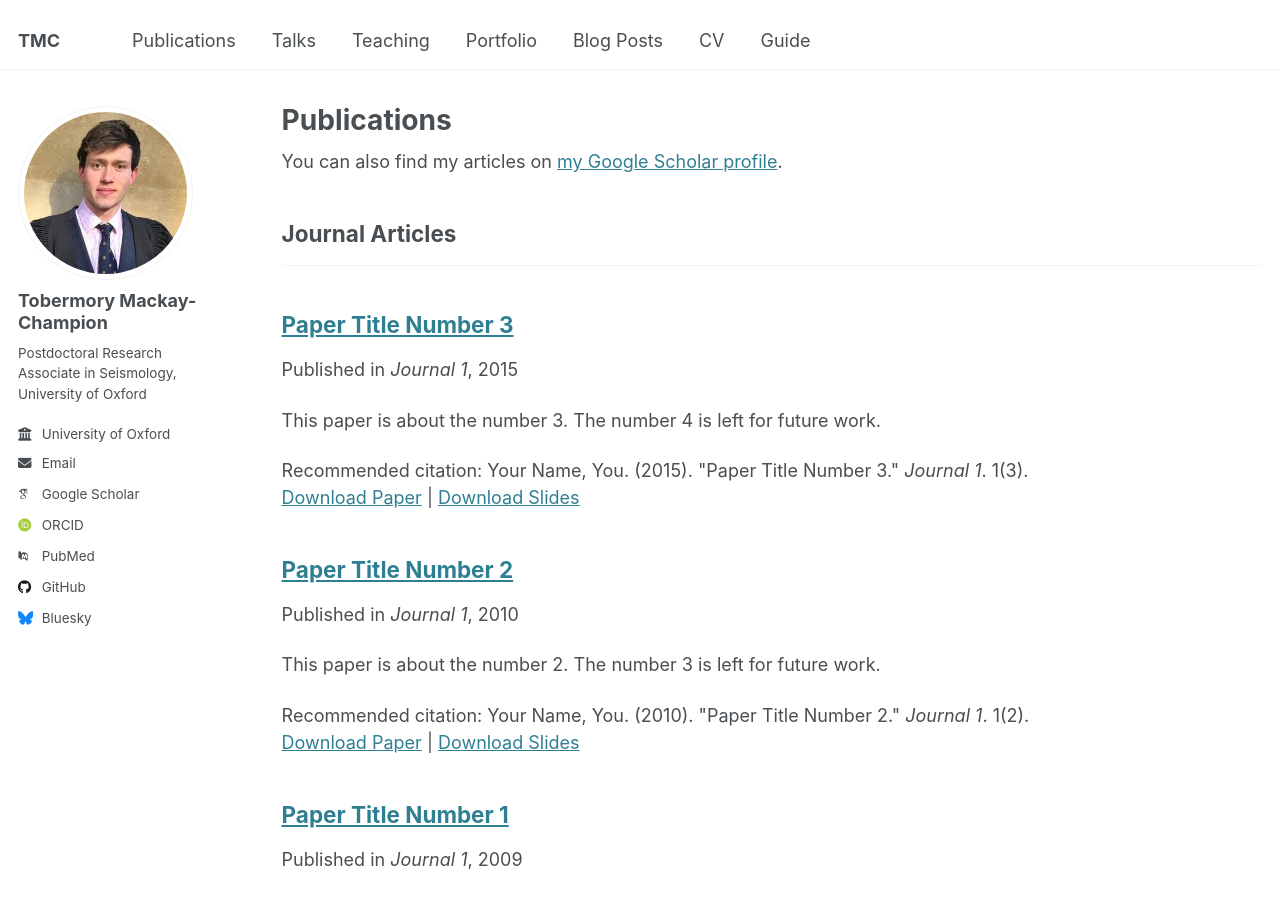
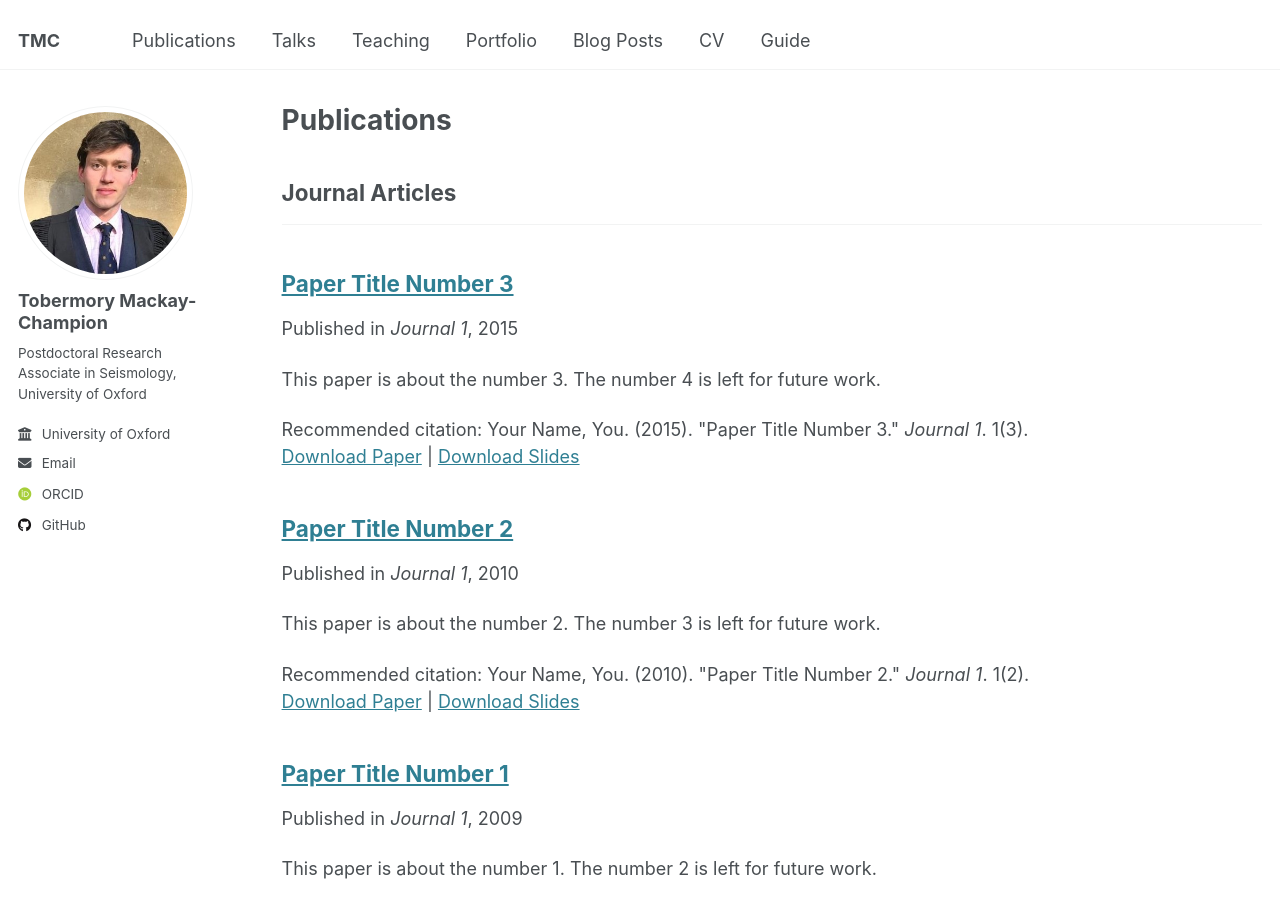
Before and after one commit to TMackay-Champion/TMackay-Champion.github.io, a Jekyll site: the page built from _pages/publications.html, in a window 1280 px wide and 900 px high. Built offline with Jekyll 4.4.1, drawn with Linux system fonts in a browser that asks for light colours; some web fonts are replaced; part of the change alters nothing that is shown.

Commit message:
Update _config.yml

```diff
--- a/_config.yml
+++ b/_config.yml
@@ -33,11 +33,11 @@ author:
 
   # Academic websites
   arxiv            : # URL - Update with the correct link to your profile
-  googlescholar    : "https://scholar.google.com/citations?user=PS_CX0AAAAAJ"
+  googlescholar    : # URL
   impactstory      : # URL
-  orcid            : "http://orcid.org/yourorcidurl"
+  orcid            : "https://orcid.org/0000-0002-6132-3327"
   semantic         : # URL
-  pubmed           : "https://www.ncbi.nlm.nih.gov/pubmed/?term=john+snow"
+  pubmed           : # URL
   researchgate     : # URL
   scopus           : # URL
 
@@ -45,12 +45,12 @@ author:
   bitbucket        : # Username - Update with your username on the site
   codepen          : # Username
   dribbble         : # Username
-  github           : "academicpages"
+  github           : "TMackay-Champion"
   kaggle           : # Username
   stackoverflow    : # User number or user number and name (i.e., use "1" or "1/jeff-atwood")
 
   # Social media
-  bluesky          : "bsky.app" # Replace this with you Bluesky username
+  bluesky          : # Username
   facebook         : # Username
   flickr           : # Username
   foursquare       : # Username
@@ -219,12 +219,6 @@ collections:
   publications:
     output: true
     permalink: /:collection/:path/
-  portfolio:
-    output: true
-    permalink: /:collection/:path/
-  talks:
-    output: true
-    permalink: /:collection/:path/
 
 
 # These settings control how pages and collections are included in the site
```
